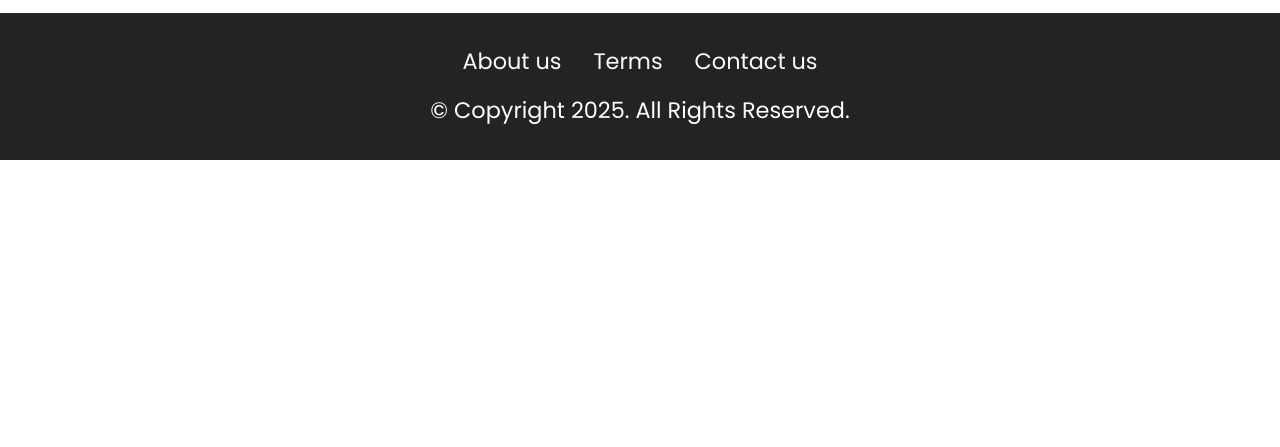
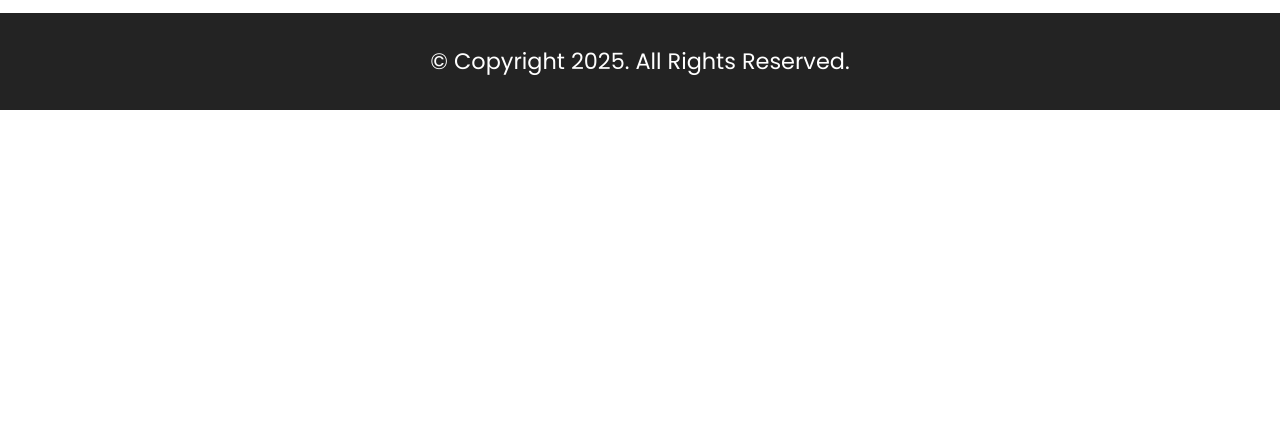
Before and after one commit to Billionairz/er, a plain HTML site: page click/index.html in a window 1280 px wide. Shown: the part 353-800 px from the top of the page. Drawn offline with Linux system fonts and the light colour scheme.

Commit message:
Update index.html

```diff
--- a/click/index.html
+++ b/click/index.html
@@ -123,12 +123,7 @@
 
 
 
-                        <li class="foot-menu-item mbr-fonts-style display-7">
-                            <a class="text-white" href="" target="_blank">About us</a>
-                        </li>
-                        <li class="foot-menu-item mbr-fonts-style display-7"><a href="" class="text-white">Terms</a></li>
-                        <li class="foot-menu-item mbr-fonts-style display-7"><a href="" class="text-white">Contact us</a></li>
-                    </ul>
+
                 </div>
 
                 <div class="row row-copirayt">
```
